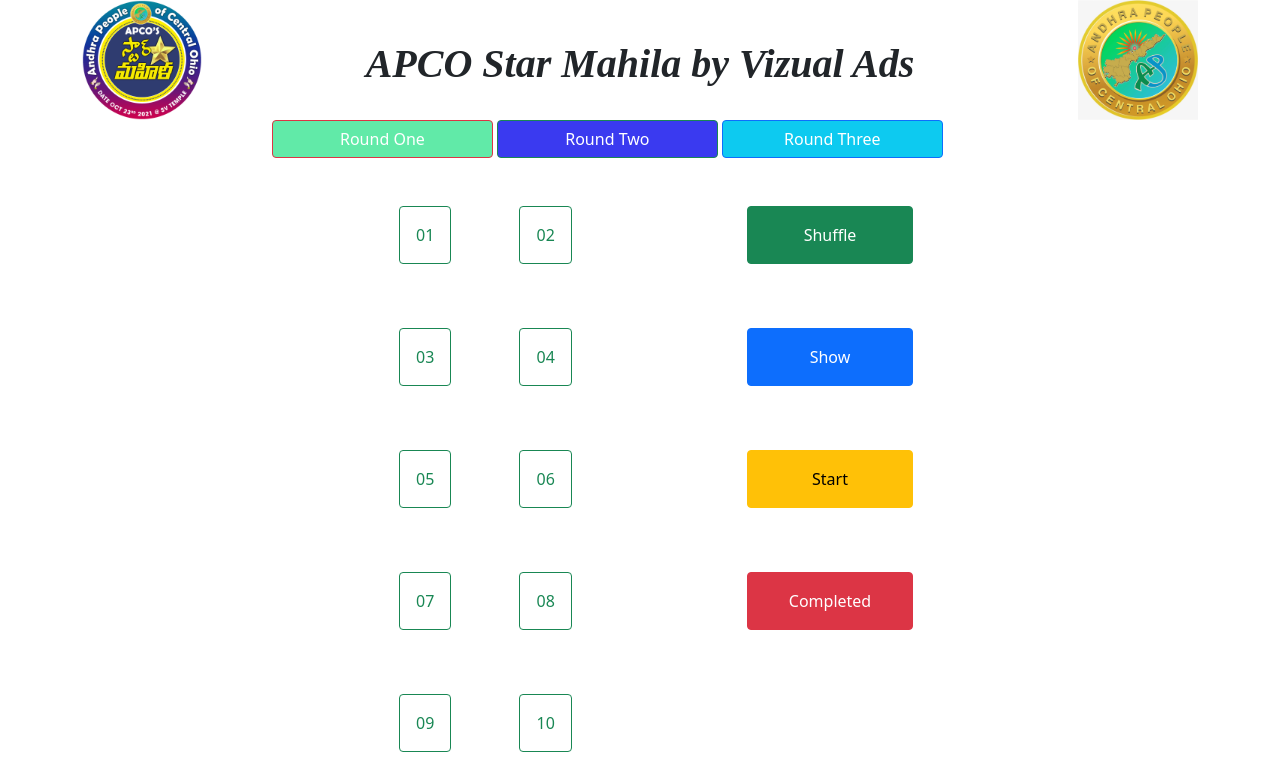
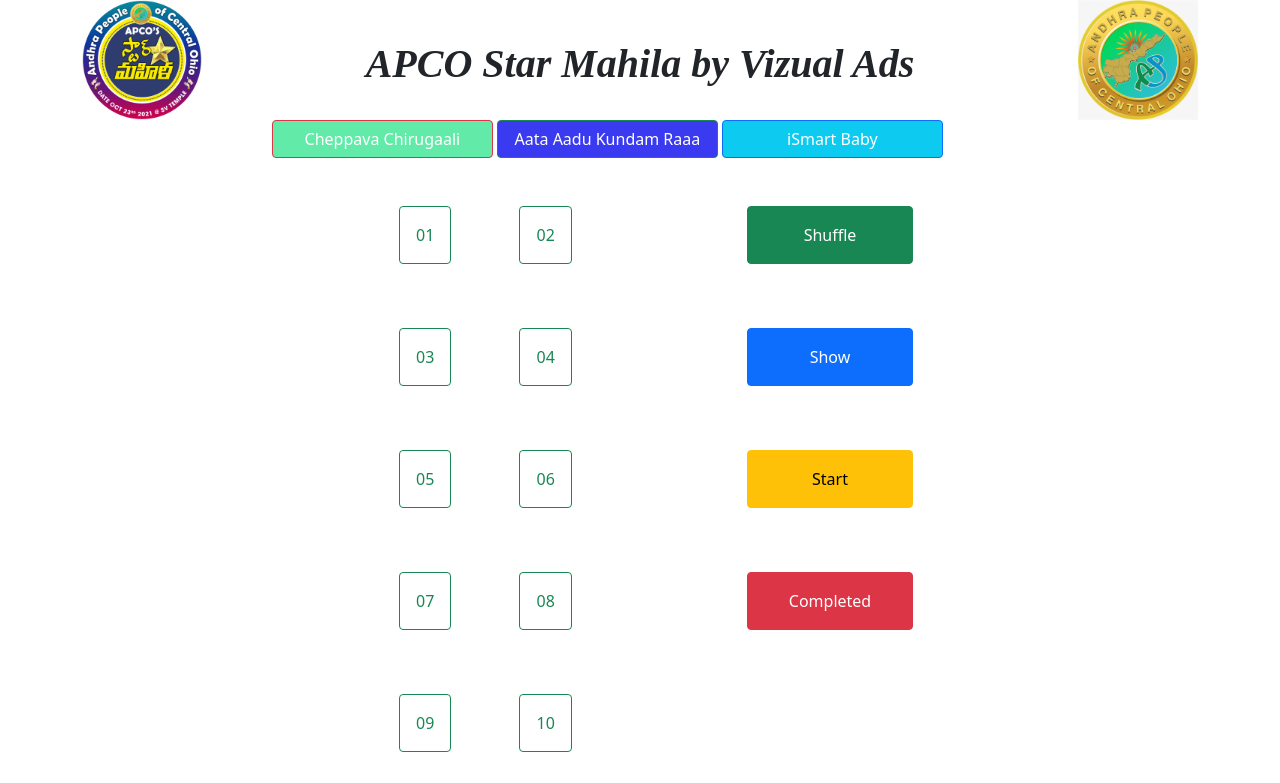
Before and after one commit to vjnimje/kittygames, a CodeIgniter app: page /index.php/game/index in a window 1280 px wide. Shown: the top 783 px of the page. Run offline with CodeIgniter, Linux system fonts and the light colour scheme; data comes from the database, SQL or seed files in the repository; some libraries are stand-ins or nearby versions.

Commit message:
header game name changes

```diff
--- a/application/views/header.php
+++ b/application/views/header.php
@@ -32,9 +32,9 @@
 
 	  			</div>
 	  			<div class="col-md-8" style="margin-bottom: 1rem;">
-	  				<a class="btn btn-danger" style="width:30%; background-color:#61eaa8;" href="<?php echo base_url();?>gameone">Round One</a>
-	  				<a class="btn btn-success" style="width:30%; background-color: #3a3af0;" href="<?php echo base_url();?>gametwo">Round Two</a>
-	  				<a class="btn btn-primary" style="width:30%; background-color: #0dcaf0;" href="<?php echo base_url();?>gamethree">Round Three</a>
+	  				<a class="btn btn-danger" style="width:30%; background-color:#61eaa8;" href="<?php echo base_url();?>gameone">Cheppava Chirugaali</a>
+	  				<a class="btn btn-success" style="width:30%; background-color: #3a3af0;" href="<?php echo base_url();?>gametwo">Aata Aadu Kundam Raaa</a>
+	  				<a class="btn btn-primary" style="width:30%; background-color: #0dcaf0;" href="<?php echo base_url();?>gamethree">iSmart Baby</a>
 	  			</div>
 	  			<div class="col-md-2">
 
```
